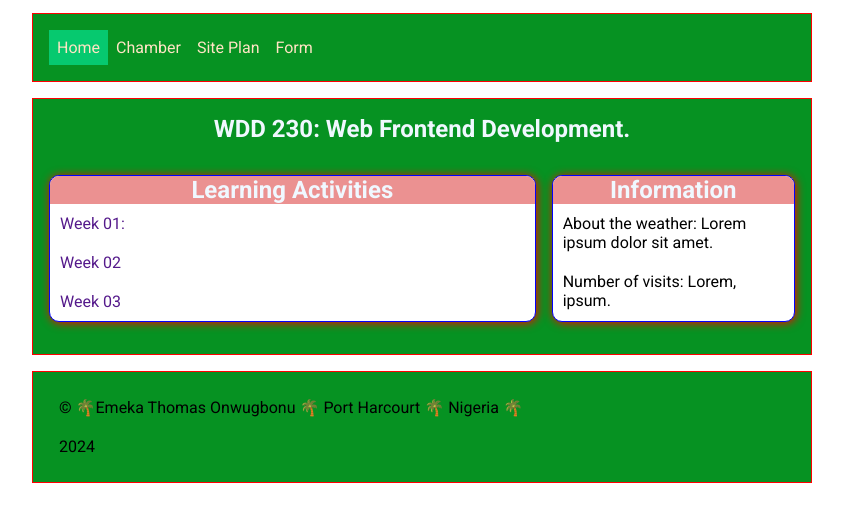
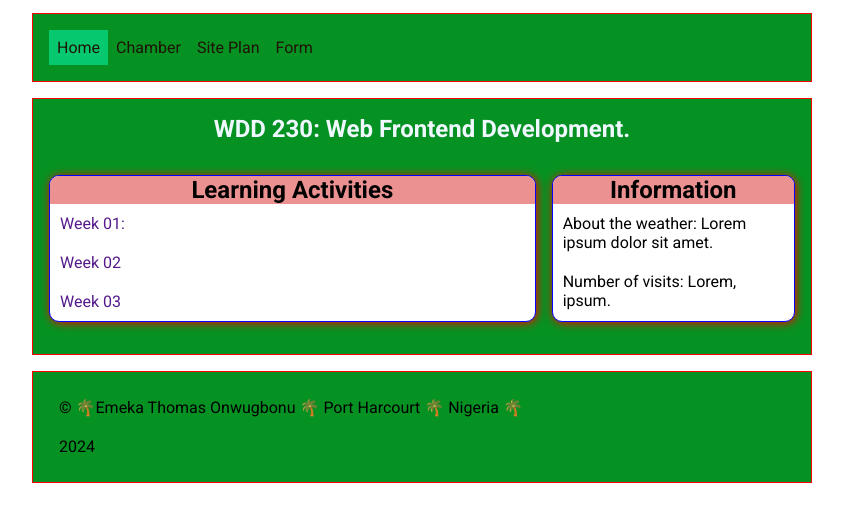
Before and after one commit to emeksdot/wdd230, a plain HTML site: page index.html in a window 1280 px wide. Shown: the part 227-748 px from the top of the page, without its empty margins (218-1061 px from the left). Drawn offline with Linux system fonts and the light colour scheme.

Commit message:
Added another font color

```diff
--- a/styles/base.css
+++ b/styles/base.css
@@ -48,11 +48,11 @@ nav a {
   padding: 0.5rem;
   text-align: center;
   text-decoration: none;
-  color: bisque;
+  color: rgb(32, 19, 3);
 }
 
 nav a:hover {
-  background-color: rgba(176, 97, 97, 0.6);
+  background-color: rgba(213, 204, 204, 0.6);
 }
 
 nav .active {
@@ -87,6 +87,7 @@ section {
   width: 100%;
   padding-top: -1rem;
   display: block;
+  color: black;
 }
 
 .card li {
```
